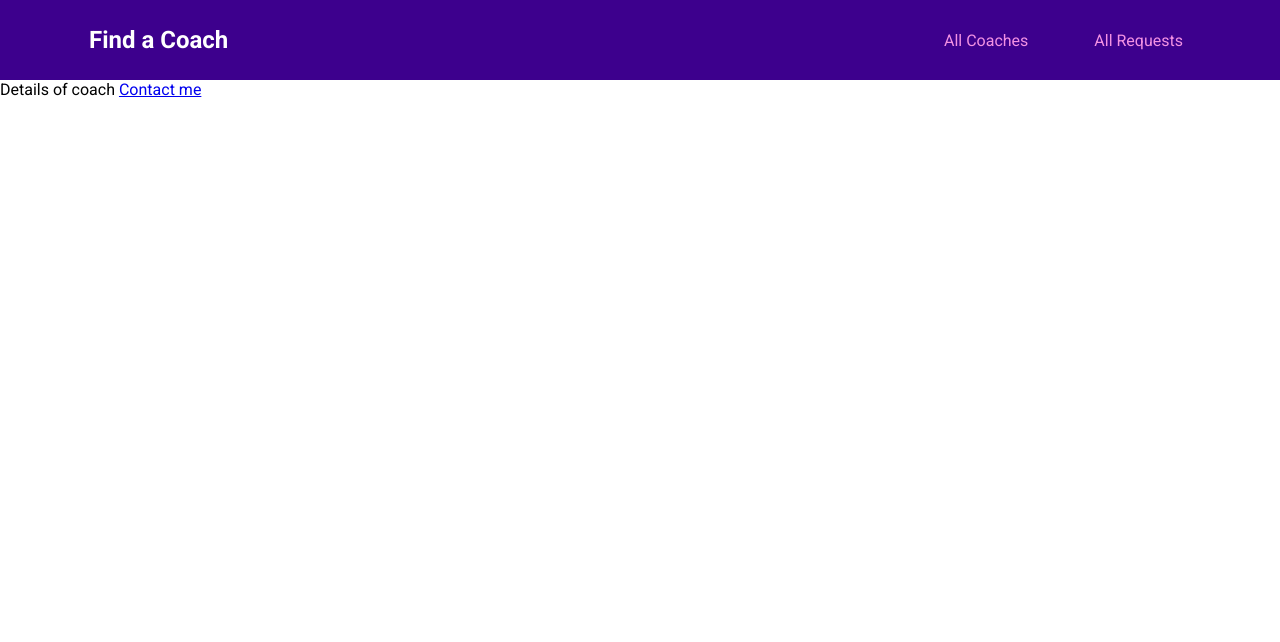
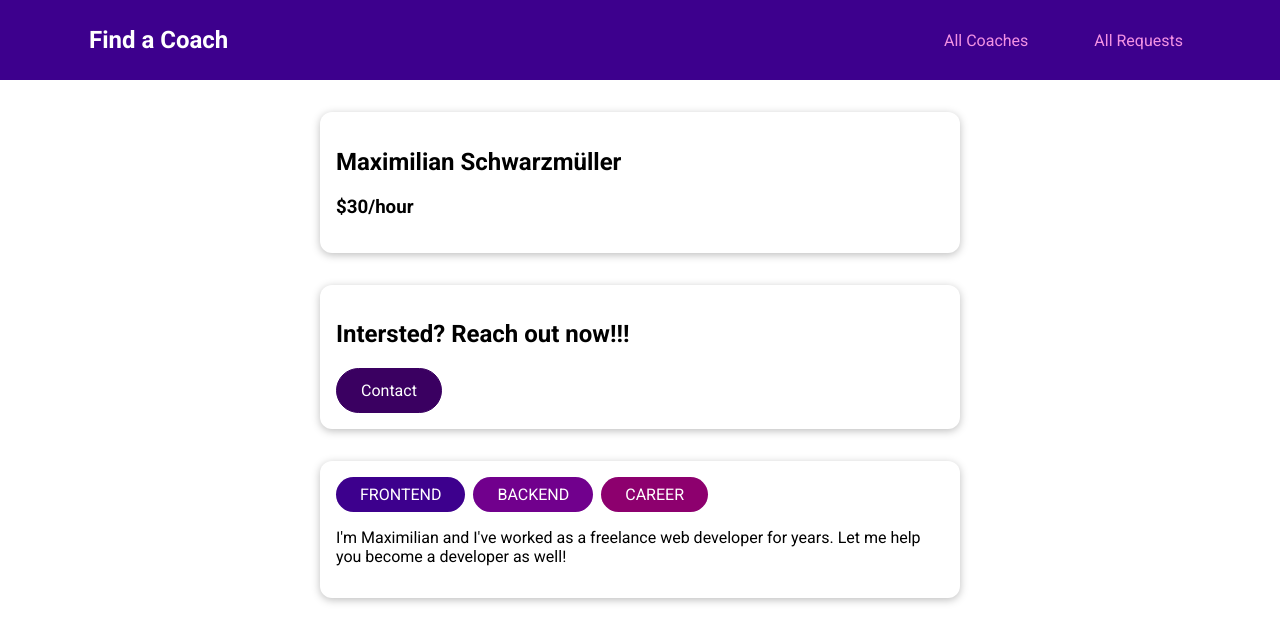
Before and after one commit to danieltrusca/FindACoach-VueJS, a Vue app: page /coaches/c1 in a window 1280 px wide. Shown: the top 642 px of the page. Built offline with nearby package versions, Linux system fonts and the light colour scheme.

Commit message:
coach details component

```diff
--- a/src/components/coaches/CoachItem.vue
+++ b/src/components/coaches/CoachItem.vue
@@ -33,7 +33,7 @@
       return '/coaches/' + this.id + '/contact';
     },
     coachDetails() {
-      return '/contact/' + this.id;
+      return '/coaches/' + this.id;
     }
   }
 };
--- a/src/pages/coaches/CoachDetail.vue
+++ b/src/pages/coaches/CoachDetail.vue
@@ -1,7 +1,61 @@
 <template>
   <section>
-    Details of coach
-    <router-view></router-view>
-    <router-link to="/coaches/c1/contact">Contact me</router-link>
+    <base-card>
+      <h2>{{ fullName }}</h2>
+      <h3>${{ rate }}/hour</h3>
+    </base-card>
+  </section>
+  <section>
+    <base-card>
+      <header>
+        <h2>Intersted? Reach out now!!!</h2>
+        <base-button link :to="contactLink">Contact</base-button>
+      </header>
+      <router-view></router-view>
+    </base-card>
+  </section>
+  <section>
+    <base-card>
+      <base-badge
+        v-for="area in areas"
+        :key="area"
+        :title="area"
+        :type="area"
+      ></base-badge>
+      <p>{{ description }}</p>
+    </base-card>
   </section>
 </template>
+
+<script>
+export default {
+  props: ['id'],
+  data() {
+    return {
+      selectedCoach: null
+    };
+  },
+  created() {
+    this.selectedCoach = this.$store.getters['coaches/coaches'].find(
+      coach => coach.id === this.id
+    );
+  },
+  computed: {
+    fullName() {
+      return this.selectedCoach.firstName + ' ' + this.selectedCoach.lastName;
+    },
+    contactLink() {
+      return '/coaches/' + this.id + '/contact';
+    },
+    description() {
+      return this.selectedCoach.description;
+    },
+    areas() {
+      return this.selectedCoach.areas;
+    },
+    rate() {
+      return this.selectedCoach.hourlyRate;
+    }
+  }
+};
+</script>
--- a/src/router.js
+++ b/src/router.js
@@ -15,6 +15,7 @@
     {
       path: '/coaches/:id',
       component: CoachDetail,
+      props: true,
       children: [{ path: '/contact', component: ContactCoach }]
     },
     { path: '/register', component: ContactRegistration },
```
